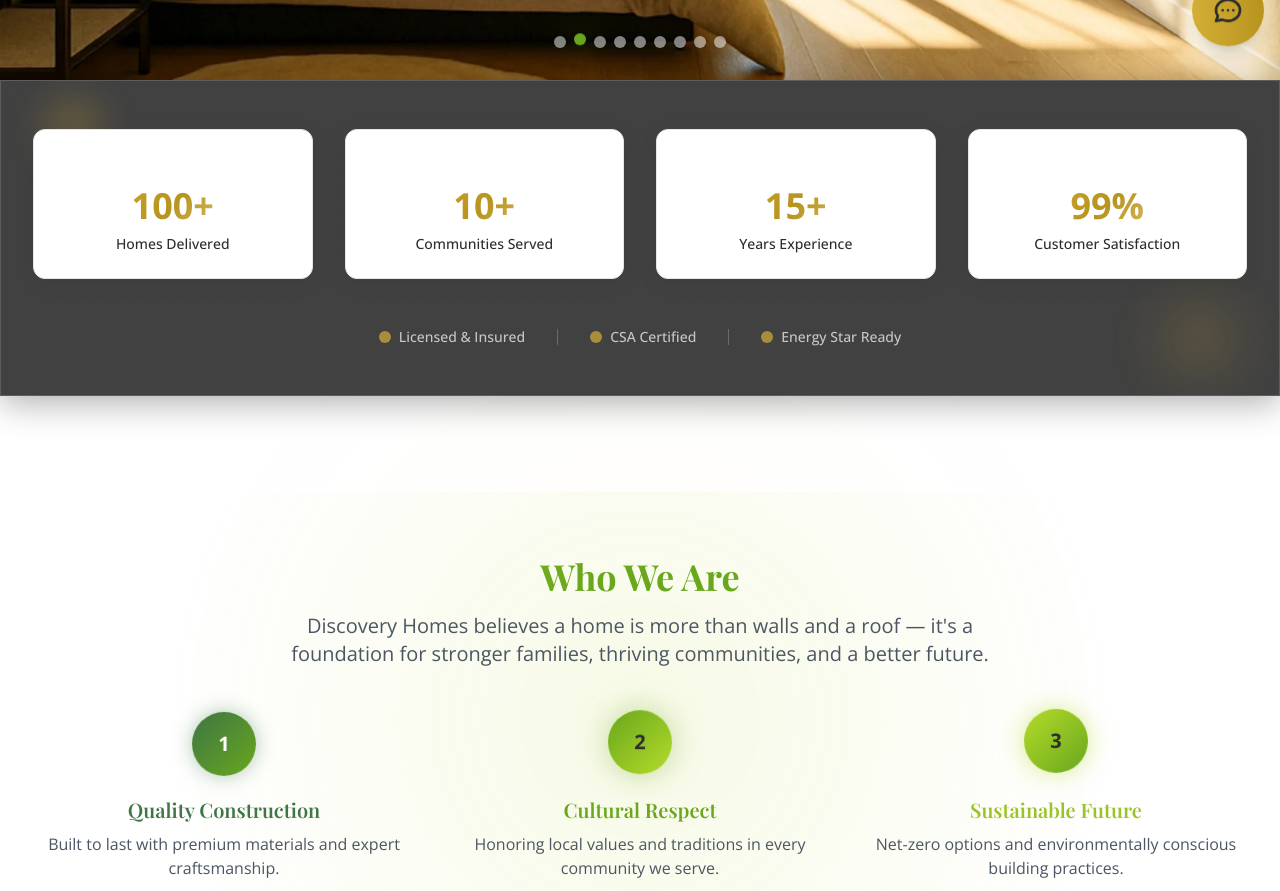
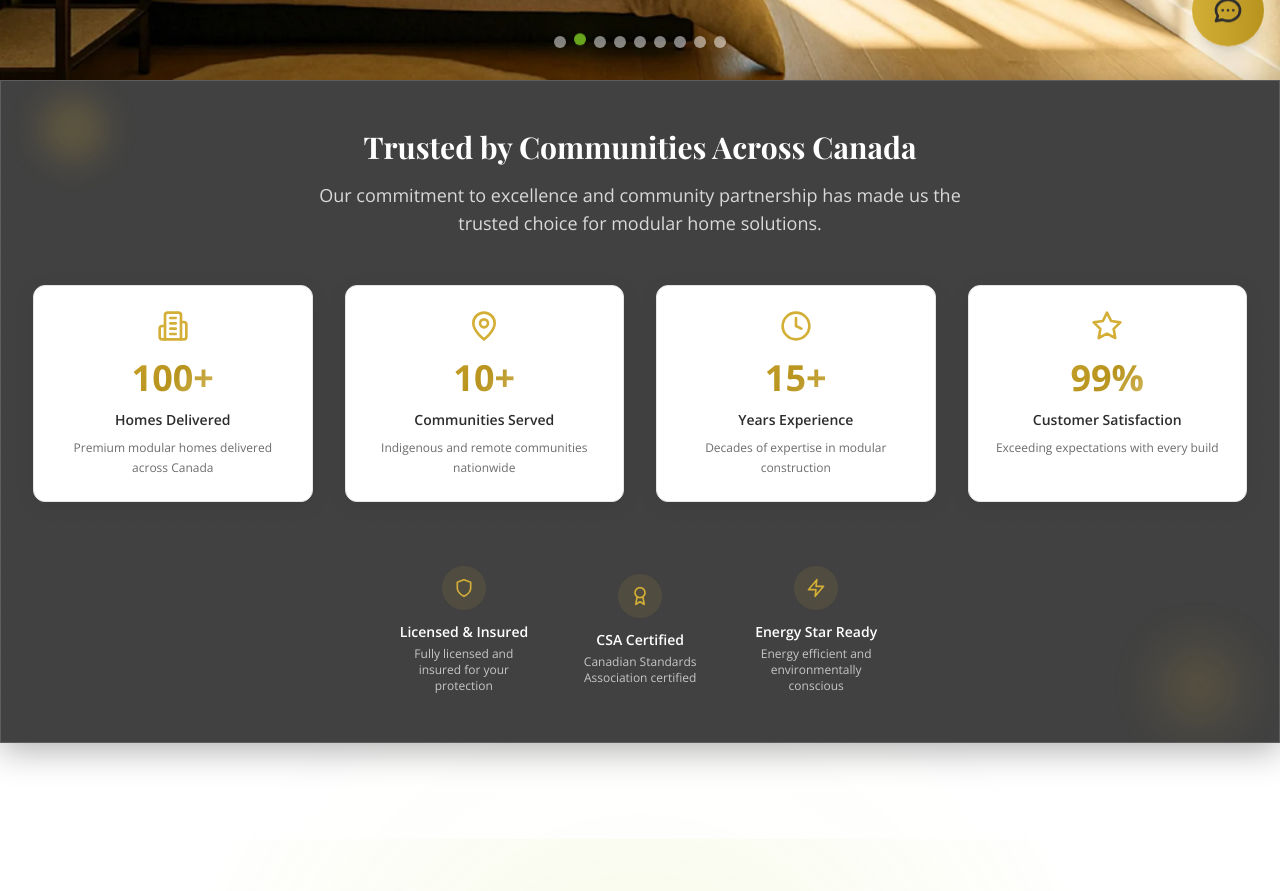
Before and after one commit to Mazenhinio/Modular-Homes-Website, a Next.js app: page / in a window 1280 px wide. Shown: the part 720-1611 px from the top of the page. Built offline with nearby package versions, Linux system fonts and the light colour scheme; a web font is replaced by a local one.

Commit message:
remove emojis

```diff
--- a/components/TrustSignals.tsx
+++ b/components/TrustSignals.tsx
@@ -1,17 +1,55 @@
 'use client'
 
 import { useEffect, useRef, useState } from 'react'
-import { Home, Users, Award, Heart } from 'lucide-react'
+import { Building2, MapPin, Clock, Star, Shield, Award, Zap } from 'lucide-react'
 
 export function TrustSignals() {
   const [isVisible, setIsVisible] = useState(false)
   const sectionRef = useRef<HTMLElement>(null)
 
   const stats = [
-    { number: "100+", label: "Homes Delivered", icon: <Home className="w-6 h-6" /> },
-    { number: "10+", label: "Communities Served", icon: <Users className="w-6 h-6" /> },
-    { number: "15+", label: "Years Experience", icon: <Award className="w-6 h-6" /> },
-    { number: "99%", label: "Customer Satisfaction", icon: <Heart className="w-6 h-6" /> }
+    {
+      number: "100+",
+      label: "Homes Delivered",
+      icon: <Building2 className="w-8 h-8 text-discovery-gold" />,
+      description: "Premium modular homes delivered across Canada"
+    },
+    {
+      number: "10+",
+      label: "Communities Served",
+      icon: <MapPin className="w-8 h-8 text-discovery-gold" />,
+      description: "Indigenous and remote communities nationwide"
+    },
+    {
+      number: "15+",
+      label: "Years Experience",
+      icon: <Clock className="w-8 h-8 text-discovery-gold" />,
+      description: "Decades of expertise in modular construction"
+    },
+    {
+      number: "99%",
+      label: "Customer Satisfaction",
+      icon: <Star className="w-8 h-8 text-discovery-gold" />,
+      description: "Exceeding expectations with every build"
+    }
+  ]
+
+  const certifications = [
+    {
+      name: "Licensed & Insured",
+      icon: <Shield className="w-5 h-5 text-discovery-gold" />,
+      description: "Fully licensed and insured for your protection"
+    },
+    {
+      name: "CSA Certified",
+      icon: <Award className="w-5 h-5 text-discovery-gold" />,
+      description: "Canadian Standards Association certified"
+    },
+    {
+      name: "Energy Star Ready",
+      icon: <Zap className="w-5 h-5 text-discovery-gold" />,
+      description: "Energy efficient and environmentally conscious"
+    }
   ]
 
   useEffect(() => {
@@ -43,46 +81,60 @@ export function TrustSignals() {
       </div>
 
       <div className="max-w-7xl mx-auto px-4 sm:px-6 lg:px-8 relative z-10">
+        {/* Section Header */}
+        <div className="text-center mb-12">
+          <h2 className="text-2xl md:text-3xl font-bold text-discovery-white mb-4">
+            Trusted by Communities Across Canada
+          </h2>
+          <p className="text-discovery-white/80 text-lg max-w-2xl mx-auto">
+            Our commitment to excellence and community partnership has made us the trusted choice for modular home solutions.
+          </p>
+        </div>
+
         <div className="animate-cards grid grid-cols-2 md:grid-cols-4 gap-8 text-center">
           {stats.map((stat, index) => (
             <div
               key={stat.label}
-              className="card-item card-luxury micro-interaction group"
+              className="card-item card-luxury micro-interaction group hover:shadow-2xl hover:shadow-discovery-gold/20"
               style={{animationDelay: `${index * 0.1}s`}}
             >
-              <div className="card-body text-center">
-                <div className="text-2xl mb-2 group-hover:scale-110 transition-transform duration-300 flex items-center justify-center text-discovery-white">
+              <div className="card-body text-center p-6">
+                <div className="mb-4 group-hover:scale-110 transition-transform duration-300 flex items-center justify-center">
                   {stat.icon}
                 </div>
-                <div className={`text-3xl md:text-4xl font-bold text-gradient mb-2 transition-all duration-1000 ${
+                <div className={`text-3xl md:text-4xl font-bold text-gradient mb-3 transition-all duration-1000 ${
                   isVisible ? 'opacity-100 transform translate-y-0' : 'opacity-0 transform translate-y-4'
                 }`}>
                   {stat.number}
                 </div>
-                <div className="text-discovery-charcoal font-medium text-sm">
+                <div className="text-discovery-charcoal font-semibold text-sm mb-2">
                   {stat.label}
+                </div>
+                <div className="text-discovery-charcoal/70 text-xs leading-relaxed">
+                  {stat.description}
                 </div>
               </div>
             </div>
           ))}
         </div>
 
-        {/* Trust badges */}
-        <div className="mt-12 flex justify-center items-center space-x-8 opacity-70">
-          <div className="flex items-center space-x-2 micro-interaction">
-            <div className="w-3 h-3 bg-discovery-gold rounded-full"></div>
-            <span className="text-discovery-white text-sm font-medium">Licensed & Insured</span>
-          </div>
-          <div className="hidden md:block w-px h-4 bg-discovery-white/30"></div>
-          <div className="flex items-center space-x-2 micro-interaction">
-            <div className="w-3 h-3 bg-discovery-gold rounded-full"></div>
-            <span className="text-discovery-white text-sm font-medium">CSA Certified</span>
-          </div>
-          <div className="hidden md:block w-px h-4 bg-discovery-white/30"></div>
-          <div className="flex items-center space-x-2 micro-interaction">
-            <div className="w-3 h-3 bg-discovery-gold rounded-full"></div>
-            <span className="text-discovery-white text-sm font-medium">Energy Star Ready</span>
-          </div>
+        {/* Enhanced Trust badges */}
+        <div className="mt-16 flex flex-col md:flex-row justify-center items-center space-y-6 md:space-y-0 md:space-x-12">
+          {certifications.map((cert, index) => (
+            <div key={cert.name} className="flex flex-col items-center space-y-3 micro-interaction group">
+              <div className="p-3 bg-discovery-gold/10 rounded-full group-hover:bg-discovery-gold/20 transition-all duration-300">
+                {cert.icon}
+              </div>
+              <div className="text-center">
+                <div className="text-discovery-white font-semibold text-sm mb-1">
+                  {cert.name}
+                </div>
+                <div className="text-discovery-white/70 text-xs max-w-32">
+                  {cert.description}
+                </div>
+              </div>
+            </div>
+          ))}
         </div>
       </div>
     </section>
```
